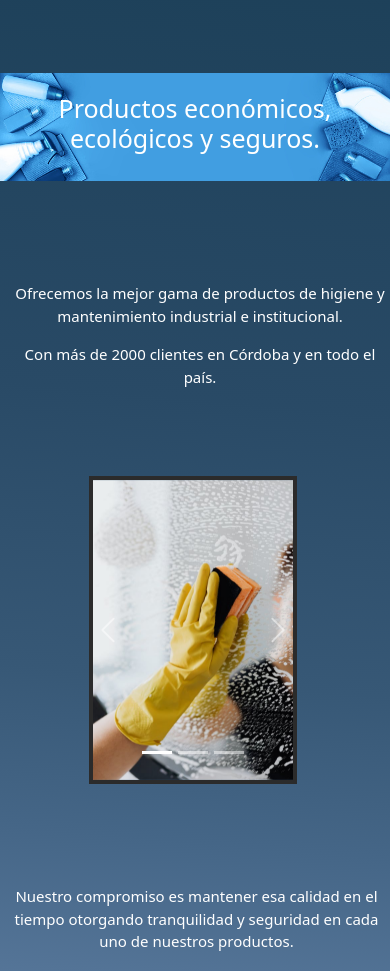
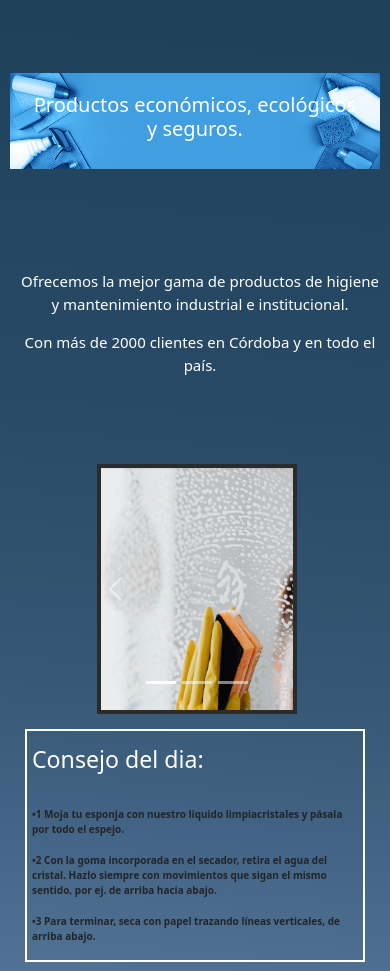
Before and after one commit to GutyDiaz/TVF_limpieza, a website: page index.html in a window 390 px wide. Shown: the part 129-1100 px from the top of the page. Drawn offline with nearby package versions, Linux system fonts and the light colour scheme.

Commit message:
proyecto final margenes

```diff
--- a/index.html
+++ b/index.html
@@ -25,7 +25,7 @@
                         <a class="header_link" href="./menu/nosotros.html">Nosotros</a>
                       </li>
                       <li class="nav-item">
-                        <a class="header_link" href="./menu/lineas.html">Lineas</a>
+                        <a class="header_link" href="./menu/lineas.html">Líneas</a>
                       </li>
                       <li class="nav-item">
                         <a class="header_link" href="./menu/productos.html">Productos</a>
@@ -38,11 +38,11 @@
                 </div>
               </nav>
        </header>
-    <main>
+    <main class="sector1">
         <section>
             <div class="container2">
               <div class="elemento4">
-                  <h1 id="title">Solucion en Limpieza</h1>
+                  <h1 id="title">Solución en Limpieza</h1>
               </div>
               <div  class="elemento5">
                   <h2 id="subtitle">Productos económicos, ecológicos y seguros.</h2>
@@ -62,13 +62,13 @@
                   </div>
                   <section class="carousel-inner">
                     <article class="carousel-item active">
-                      <img src="./imagenes/a1.jpeg" class="d-block w-20" alt="limpieza espejo">
+                      <img src="./imagenes/a1.jpeg" height="500px" width="350px" class="d-block w-100" alt="limpieza espejo">
                     </article>
                     <article class="carousel-item">
-                      <img src="./imagenes/a2.webp" class="d-block w-20" alt="limpieza espejo">
+                      <img src="./imagenes/a2.webp" height="500px" width="350px" class="d-block w-100" alt="limpieza espejo">
                     </article>
                     <article class="carousel-item">
-                      <img src="./imagenes/a3.webp" class="d-block w-20" alt="limpieza espejo">
+                      <img src="./imagenes/a3.webp" height="500px" width="350px" class="d-block w-100" alt="limpieza espejo">
                     </article>
                   </section>
                   <button class="carousel-control-prev" type="button" data-bs-target="#carouselExampleIndicators" data-bs-slide="prev">
@@ -81,6 +81,18 @@
                   </button>
                 </div>
               </div>
+            </div>
+          </div>
+              <section class="cont1">
+                <div class="conse1">
+                  <h3 >Consejo del dia:</h3>
+                </div>
+                <div>
+                <p class="text_1">•1 Moja tu esponja con nuestro liquido limpiacristales y pásala por todo el espejo.</p>
+                <p class="text_2">•2 Con la goma incorporada en el secador, retira el agua del cristal. Hazlo siempre con movimientos que sigan el mismo sentido, por ej. de arriba hacia abajo.</p>
+                <p class="text_3">•3 Para terminar, seca con papel trazando líneas verticales, de arriba abajo.</p>
+                </div>
+              </section>
                   <div class="elemento7">
                       <article class="text">
                         <p class="text_p">Nuestro compromiso es mantener esa calidad en el tiempo otorgando tranquilidad y seguridad en cada uno de nuestros productos.</p>
--- a/sass/index.scss
+++ b/sass/index.scss
@@ -1,5 +1,8 @@
 @import "variables";
 
+.sector1{
+    margin: 0 50px 0 50px;
+}
 .container2{
     display:grid;
     grid-template-columns: repeat(3,1fr);
@@ -138,11 +141,47 @@ nav.navbar.navbar-expand-lg.bg-light {
     display:flex;
     justify-content: center;
     margin-top: 20px;
-    border: 4px solid $color-letra3
+    border: 4px solid $color-letra3;
+    grid-column: 2/2;
+    width: 400px;
+    height: 450px;
 }
 .carousel-inner{
+    display: flex;
     align-items: center;
-    width:auto;
+}
+.conse1{
+    display: flex;
+    justify-content:flex-start;
+    font-size: 15px;
+    margin-top: 15px;
+    color:#fff;
+    margin-left: 5px;
+}
+.text_1{
+    display: flex;
+    align-content: center;
+    font-size: 15px;
+    margin-top: 25px;
+    font-weight: bold;
+    margin-left: 5px;
+}
+.text_2{
+    display: flex;
+    justify-content: center;
+    font-size: 15px;
+    font-weight: bold;
+}
+.text_3{
+    display: flex;
+    justify-content:end;
+    font-size: 15px;
+    font-weight: bold;
+    margin-right: 5px;
+}
+.cont1{
+    border: 2px solid #fff;
+    margin: 15px
 }
 .container_foot{
     display:grid;
@@ -296,6 +335,9 @@ nav.navbar.navbar-expand-lg.bg-light {
 }
 /* INICIO MEDIA Q*/
 @media (max-width: 480px){
+    .sector1{
+        margin: 0 10px 0 10px;
+    }
     #title{
         color:$color-letra;
         font-size: 30px;
@@ -305,7 +347,7 @@ nav.navbar.navbar-expand-lg.bg-light {
     }
     #subtitle{
         color:$color-letra;
-        font-size: 25px;
+        font-size: 20px;
         border:none;
         text-align: center;
     }
@@ -363,6 +405,8 @@ nav.navbar.navbar-expand-lg.bg-light {
            justify-content: center;
            margin-top: 20px;
            border: 4px solid $color-letra3;
+            width: 200px;
+            height: 250px;
         }
         .carousel-item img{
            width: 200px;
@@ -460,6 +504,41 @@ nav.navbar.navbar-expand-lg.bg-light {
         padding-top: 20px;
         font-weight: bold;
     }
+
+.conse1{
+    display: flex;
+    justify-content:flex-start;
+    font-size: 10px;
+    margin-top: 15px;
+    color:#fff;
+    margin-left: 5px;
+}
+.text_1{
+    display: flex;
+    align-content: center;
+    font-size: 10px;
+    font-weight: bold;
+    margin-left: 5px;
+    margin-right: 5px;
+}
+.text_2{
+    display: flex;
+    justify-content: center;
+    font-size: 10px;
+    font-weight: bold;
+    margin-left: 5px;
+}
+.text_3{
+    display: flex;
+    justify-content:center;
+    font-size: 10px;
+    font-weight: bold;
+    margin-left: 5px;
+}
+.cont1{
+    border: 2px solid #fff;
+    margin: 15px
+}
 }
 @media (max-width: 800px){
     .body{
```
Also changed, not shown: menu/contacto.html (+3 -3 lines), menu/lineas.html (+1 -1 lines), menu/nosotros.html (+2 -2 lines), menu/productos.html (+2 -2 lines), css/translated.css.
